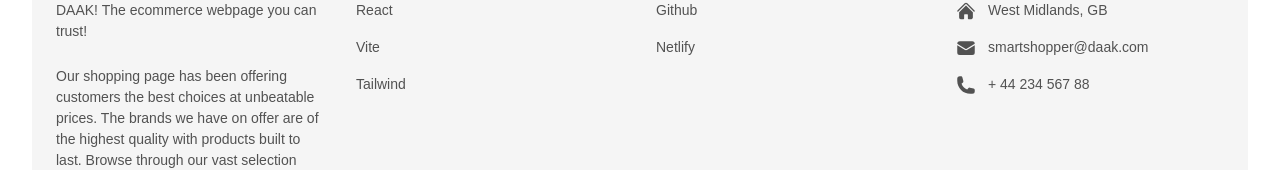
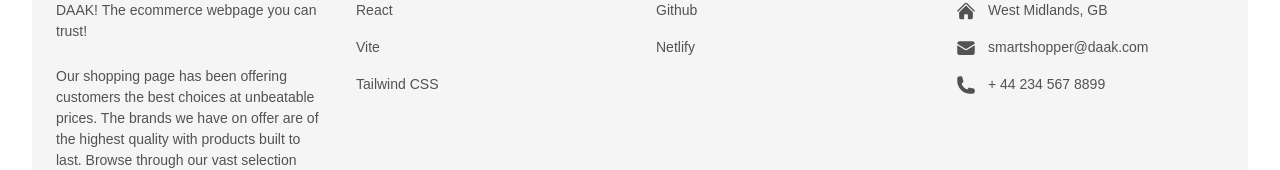
Before and after one commit to daironreijna/e-commerce-webstore, a React (Vite) app: page / in a window 1280 px wide. Shown: the part 1300-1470 px from the top of the page. Built offline with nearby package versions, Linux system fonts and the light colour scheme; no server answers; a web font is replaced by a local one.

Commit message:
update to footer with url links and readme updated to final version

```diff
--- a/src/Components/Footer/Footer.jsx
+++ b/src/Components/Footer/Footer.jsx
@@ -41,15 +41,16 @@ function Footer() {
                 </h6>
                 <p className="mb-4">
                   <a className="text-neutral-600 dark:text-neutral-200"
-                  >React</a>
+                  a href="https://react.dev/"> React </a>
+
                 </p>
                 <p className="mb-4">
                   <a className="text-neutral-600 dark:text-neutral-200"
-                  >Vite</a>
+                  a href= "https://vitejs.dev/"> Vite </a>
                 </p>
                 <p className="mb-4">
                   <a className="text-neutral-600 dark:text-neutral-200"
-                  >Tailwind</a>
+                  a href="https://tailwindcss.com/"> Tailwind CSS </a>
                 </p>
 
               </div>
@@ -61,11 +62,11 @@ function Footer() {
                 </h6>
                 <p className="mb-4">
                   <a className="text-neutral-600 dark:text-neutral-200"
-                  >Github </a>
+                  a href="https://github.com/daironreijna/e-commerce-webstore"> Github </a>
                 </p>
                 <p className="mb-4">
                   <a className="text-neutral-600 dark:text-neutral-200"
-                  >Netlify</a>
+                  a href="https://daak-store.netlify.app/"> Netlify </a>
                 </p>
 
               </div>
@@ -112,7 +113,7 @@ function Footer() {
                       d="M1.5 4.5a3 3 0 013-3h1.372c.86 0 1.61.586 1.819 1.42l1.105 4.423a1.875 1.875 0 01-.694 1.955l-1.293.97c-.135.101-.164.249-.126.352a11.285 11.285 0 006.697 6.697c.103.038.25.009.352-.126l.97-1.293a1.875 1.875 0 011.955-.694l4.423 1.105c.834.209 1.42.959 1.42 1.82V19.5a3 3 0 01-3 3h-2.25C8.552 22.5 1.5 15.448 1.5 6.75V4.5z"
                       clipRule="evenodd" />
                   </svg>
-                  + 44 234 567 88
+                  + 44 234 567 8899
                 </p>
 
               </div>
@@ -124,7 +125,7 @@ function Footer() {
             <span>© 2023 Copyright: </span>
             <a
               className="font-semibold text-neutral-600 dark:text-neutral-400"
-              href="https://tailwind-elements.com/"
+              href="https://daak-store.netlify.app/"
             > DAAK! Smart Shopper</a>
           </div>
 
--- a/src/index.css
+++ b/src/index.css
@@ -68,8 +68,7 @@ button:focus-visible {
   }
 }
 
-/** why is this yellow?see docs.
-*/
+
 @tailwind base;
 @tailwind components;
 @tailwind utilities;
```
Also changed, not shown: 1 other file (tests, documents, lock files or other folders).
